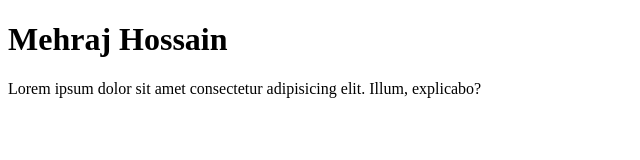
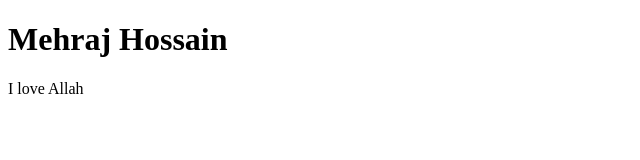
Before and after one commit to Mehraj101/2nd_Project, a plain HTML site: page index.html in a window 1280 px wide. Shown: the whole page, without its empty margins (0-640 px from the left). Drawn offline with Linux system fonts and the light colour scheme.

Commit message:
Update index.html

```diff
--- a/index.html
+++ b/index.html
@@ -7,6 +7,7 @@
 </head>
 <body>
     <h1>Mehraj Hossain</h1>
-    <p>Lorem ipsum dolor sit amet consectetur adipisicing elit. Illum, explicabo?</p>
+    <p>I love Allah</p>
+
 </body>
 </html>
```
